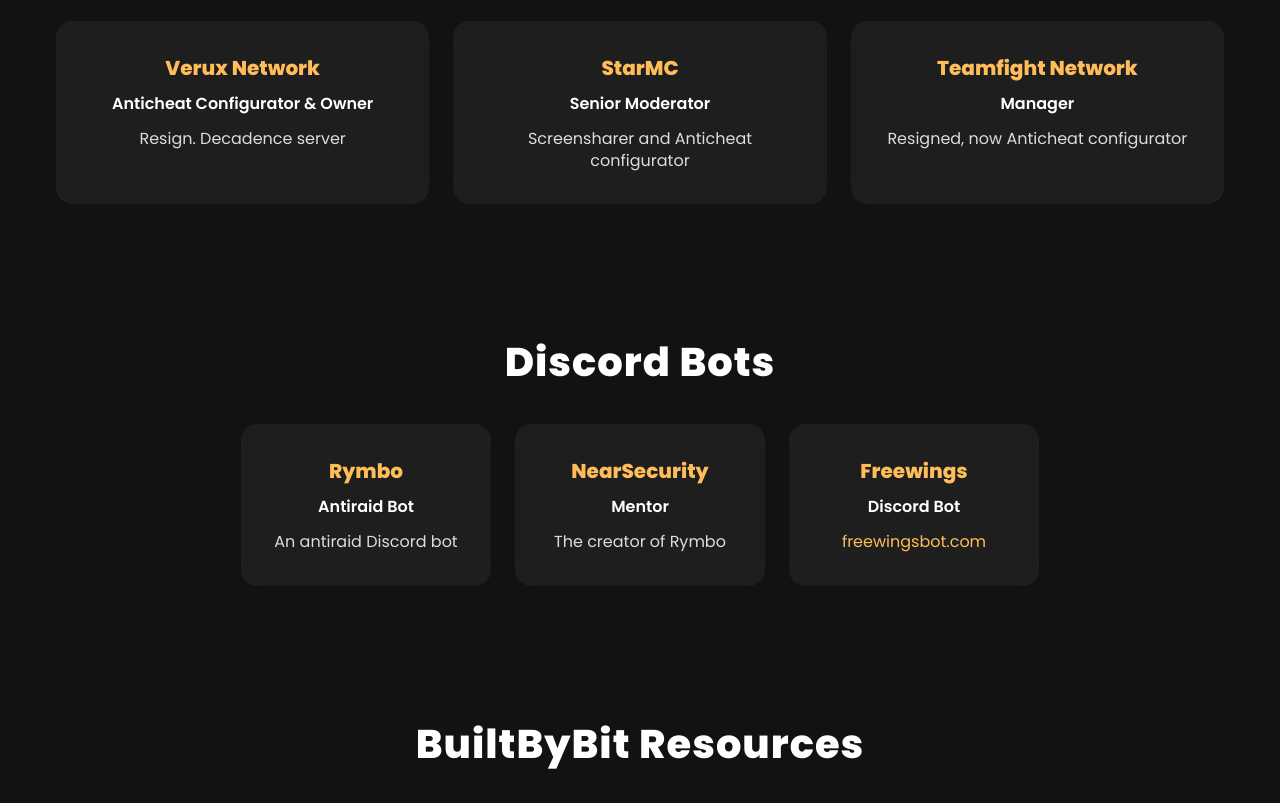
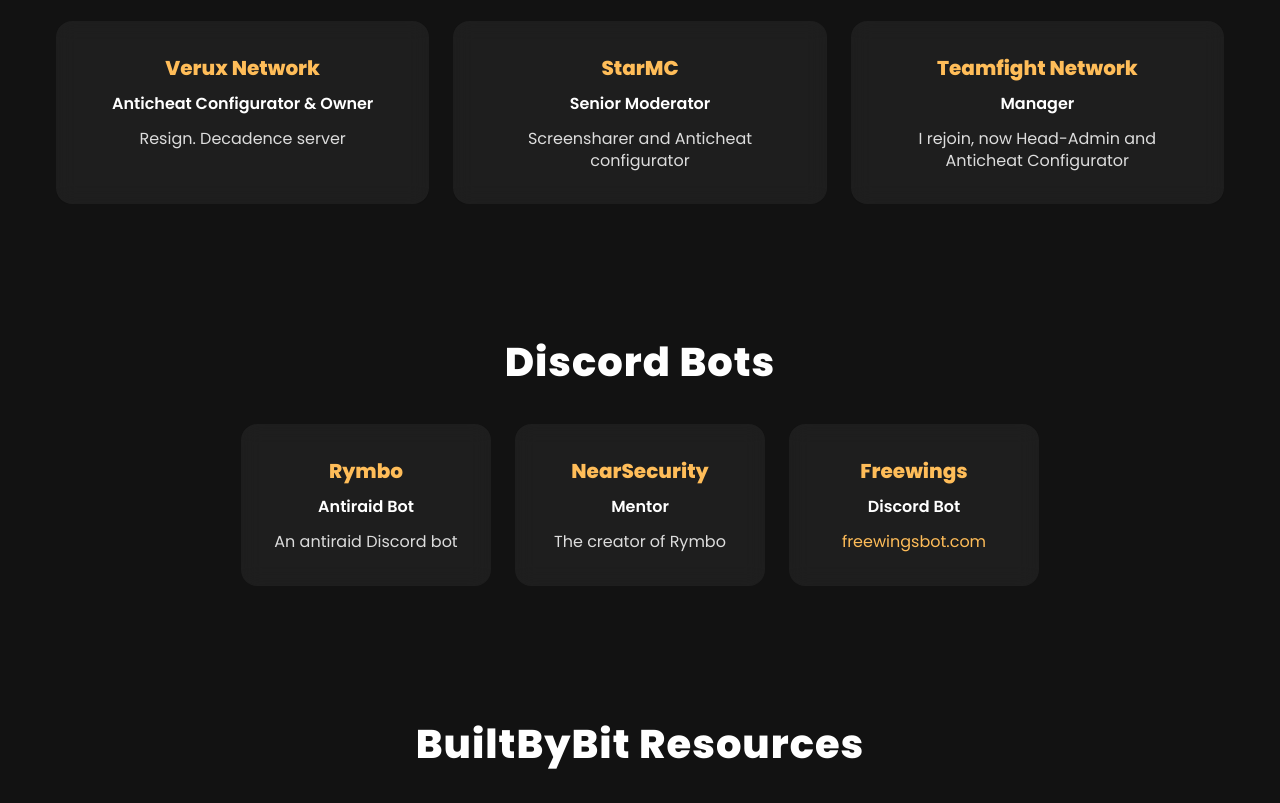
Before and after one commit to diamondclass/diamondclass.github.io, a plain HTML site: page experience.html in a window 1280 px wide. Shown: the part 1241-2044 px from the top of the page. Drawn offline with Linux system fonts and the light colour scheme.

Commit message:
Update experience.html

```diff
--- a/experience.html
+++ b/experience.html
@@ -126,7 +126,7 @@
       <div class="card">
         <div class="server-name">Teamfight Network</div>
         <div class="rank">Manager</div>
-        <p>Resigned, now Anticheat configurator</p>
+        <p>I rejoin, now Head-Admin and Anticheat Configurator</p>
       </div>
     </div>
   </section>
```
